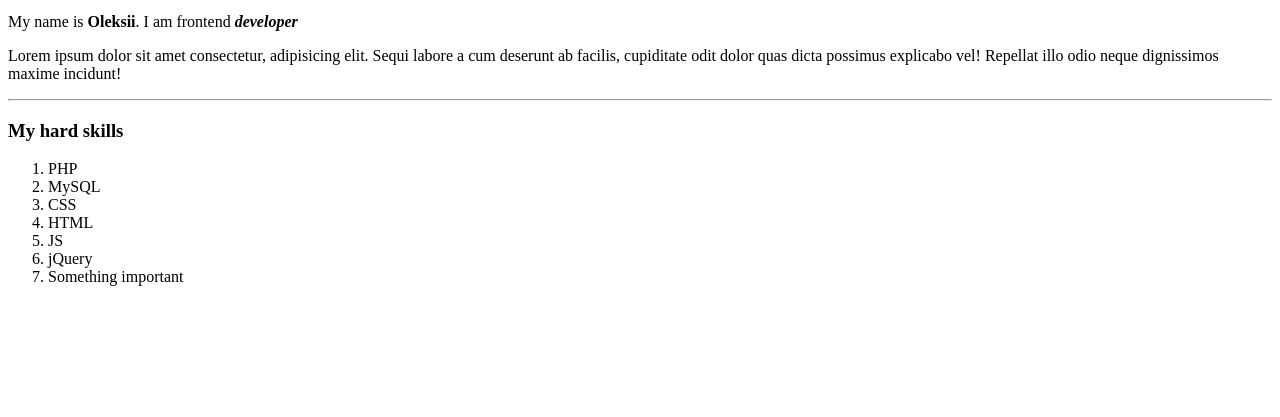
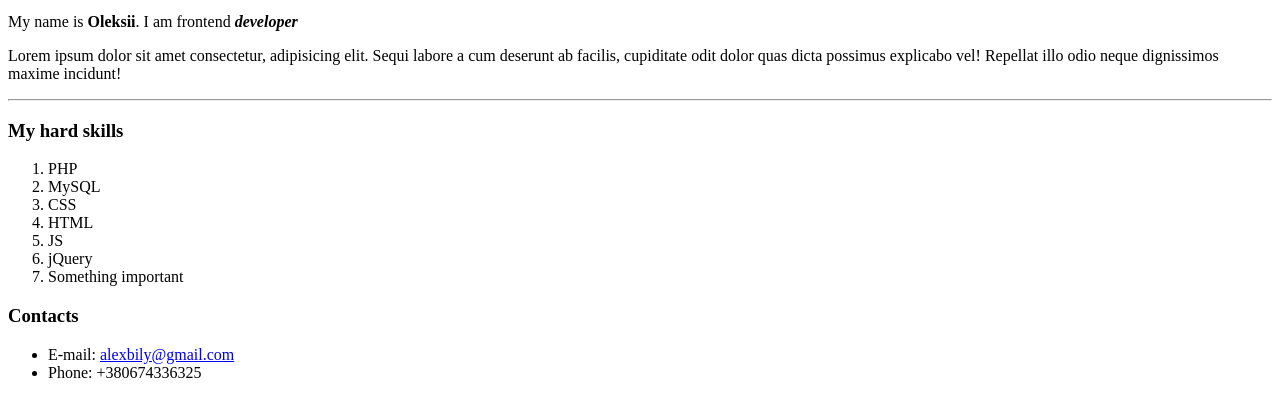
Before and after one commit to Prophecylife/beetroot, a plain HTML site: page html1/index.html in a window 1280 px wide. Shown: the part 271-688 px from the top of the page. Drawn offline with Linux system fonts and the light colour scheme.

Commit message:
Portfolio

```diff
--- a/html1/index.html
+++ b/html1/index.html
@@ -38,7 +38,14 @@
     <p></p>
     <p></p>
     </article>
+    <section>
+    <h3>Contacts</h3>
+    <ul>
+<li>E-mail: <a href="mailto:alexbily@gmail.com">alexbily@gmail.com</a></li>
+    <li>Phone: <a href="tel:+0674336325"></a>+380674336325</a></li>
 
+    </ul>
+    </section>
     <footer></footer>
   </body>
 </html>
```
